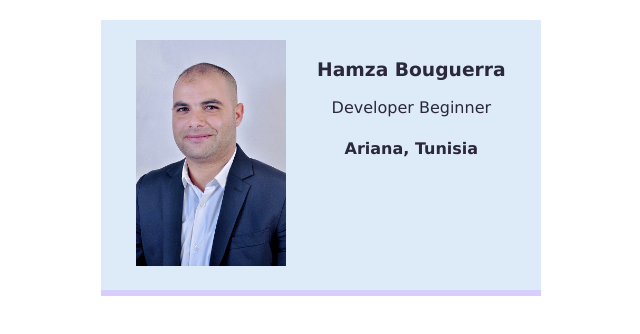
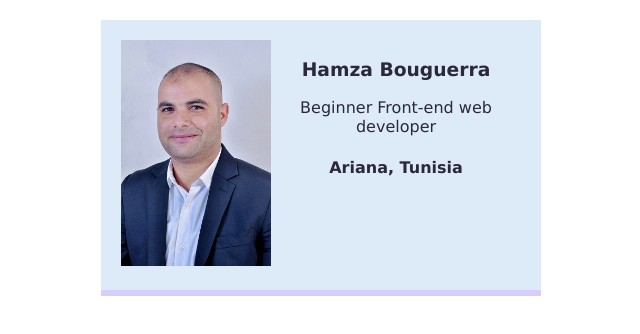
Before and after one commit to Hmz931/business-card, a plain HTML site: page index.html in a window 1280 px wide. Shown: the whole page, without its empty margins (319-959 px from the left). Drawn offline with Linux system fonts and the light colour scheme.

Commit message:
Update index.html

```diff
--- a/index.html
+++ b/index.html
@@ -9,19 +9,17 @@
         <div class="card ">
             <div >
                 <img class="hmz-img" src="/images/hmz.png"
-                 alt="Hamza Bouguerra photo" >
+                 alt="Hamza Bouguerra photo">
             </div>
 
             <div>
                 <h3>Hamza Bouguerra</h3>
-                <p class="center">Developer Beginner</p>
+                <p>Beginner Front-end web developer</p>
                 <h4>Ariana, Tunisia</h4>
             </div>
 
         </div>
 
-
-
     </body>
 
 
```
